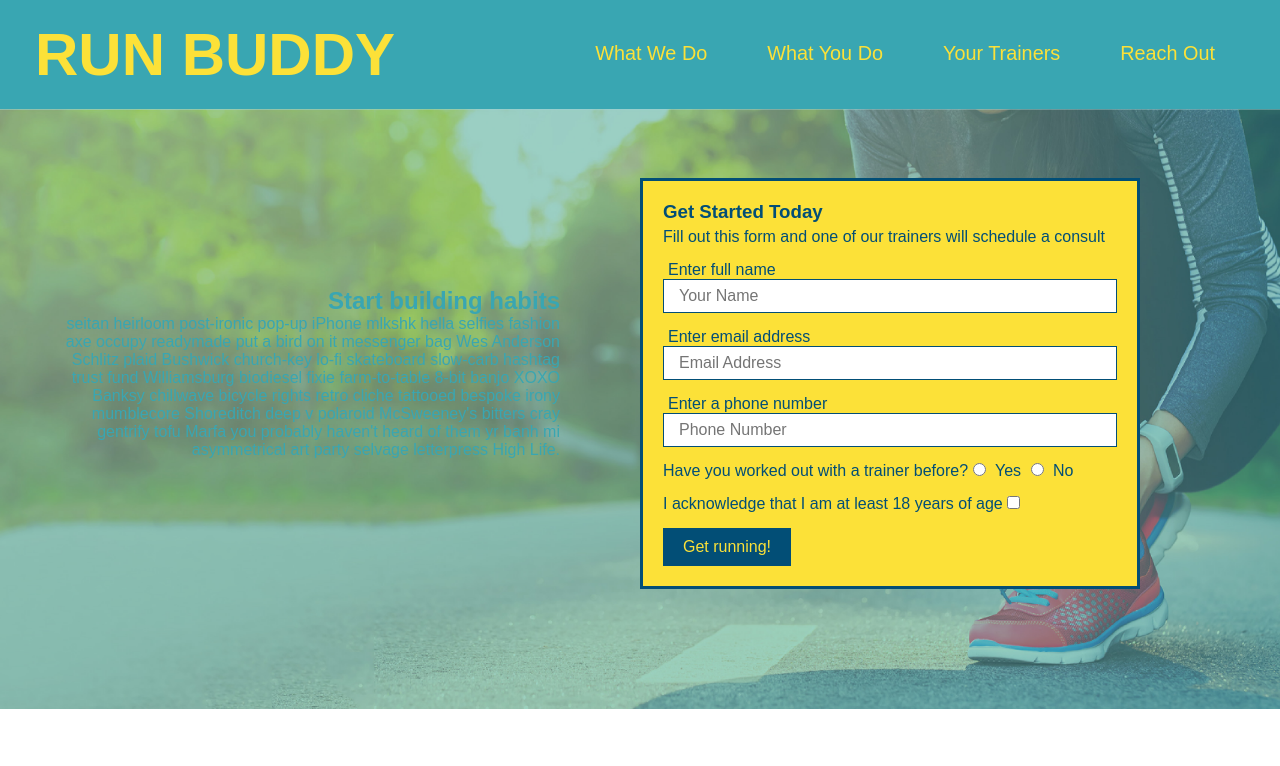
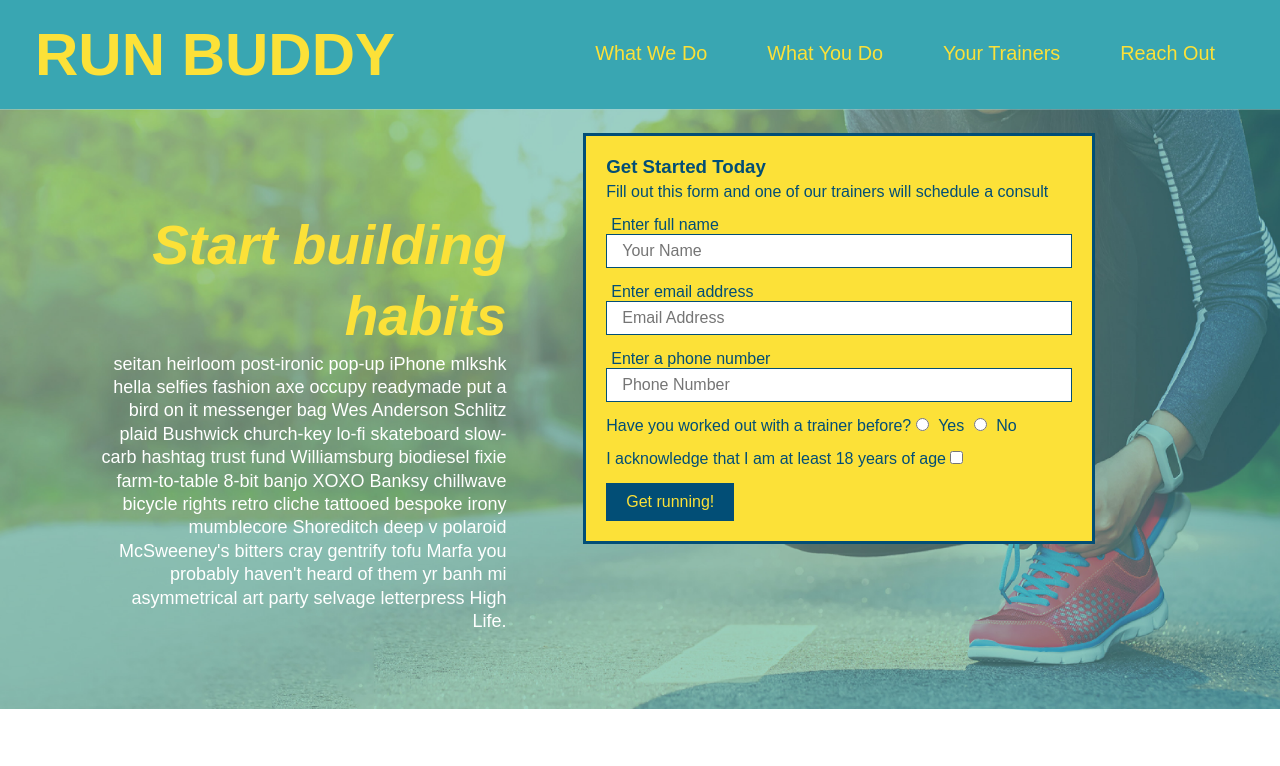
Before and after one commit to mfactory88/run-buddy, a plain HTML site: page index.html in a window 1280 px wide. Shown: the top 766 px of the page. Drawn offline with Linux system fonts and the light colour scheme.

```diff
--- a/assets/css/style.css
+++ b/assets/css/style.css
@@ -86,16 +86,25 @@ section{
 }
 
 .hero-cta{
-    position: absolute;
-    width: 500px;
+    width: 35%;
     text-align: right;
-    bottom: 250px;
+    margin: 3.5%;
+    color: #fff;
+    font-size: 18px;
+    line-height: 1.3;
+}
+
+.hero-cta h2{
+    font-style: italic;
+    font-size: 55px;
+    color: #fce138;
 }
 
 .hero-form{
     background-color: #fce138;
     padding: 20px;
-    width: 500px;
+    width: 40%;
+    margin: 3.5%;
     color: #024e76;
     border-style: solid;
     border-width: 3px;
```
